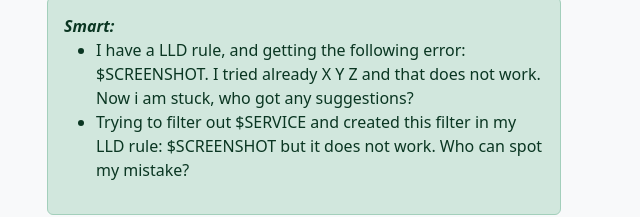
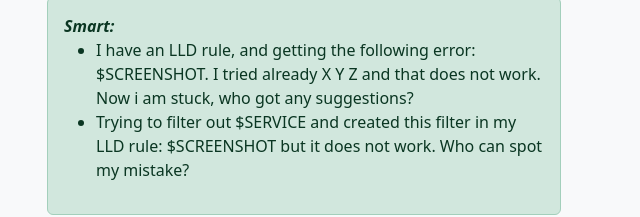
Before and after one commit to zbxcommunity/zbxcommunity, a plain HTML site: page src/index.html in a window 1280 px wide. Shown: the part 995-1212 px from the top of the page, 621-1261 px from the left. Drawn offline with Linux system fonts and the light colour scheme.

Commit message:
Fix typo

```diff
--- a/src/index.html
+++ b/src/index.html
@@ -66,7 +66,7 @@
                                 <div class="alert alert-success" role="alert">
                                     <b><i>Smart:</i></b>
                                     <ul>
-                                        <li>I have a LLD rule, and getting the following error: $SCREENSHOT. I tried already X Y Z and that does not work. Now i am stuck, who got any suggestions?</li>
+                                        <li>I have an LLD rule, and getting the following error: $SCREENSHOT. I tried already X Y Z and that does not work. Now i am stuck, who got any suggestions?</li>
                                         <li>Trying to filter out $SERVICE and created this filter in my LLD rule: $SCREENSHOT but it does not work. Who can spot my mistake?</li>
                                     </ul>
                                 </div>
```
